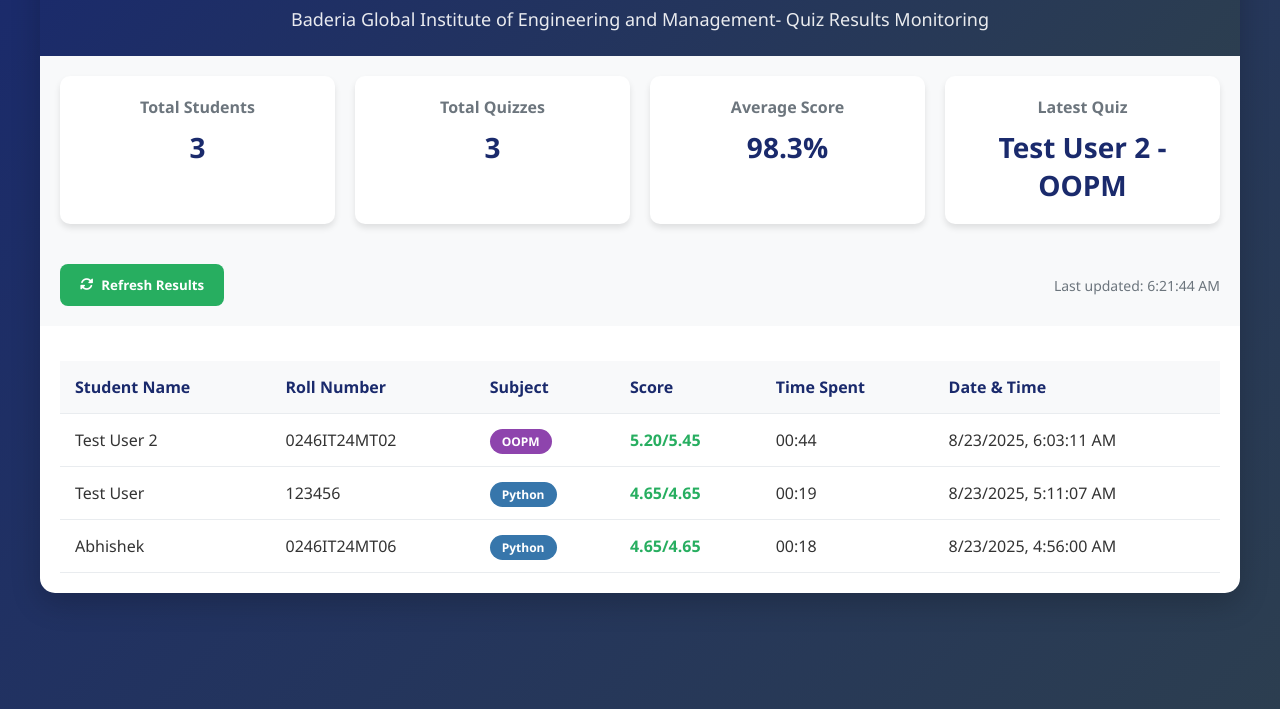
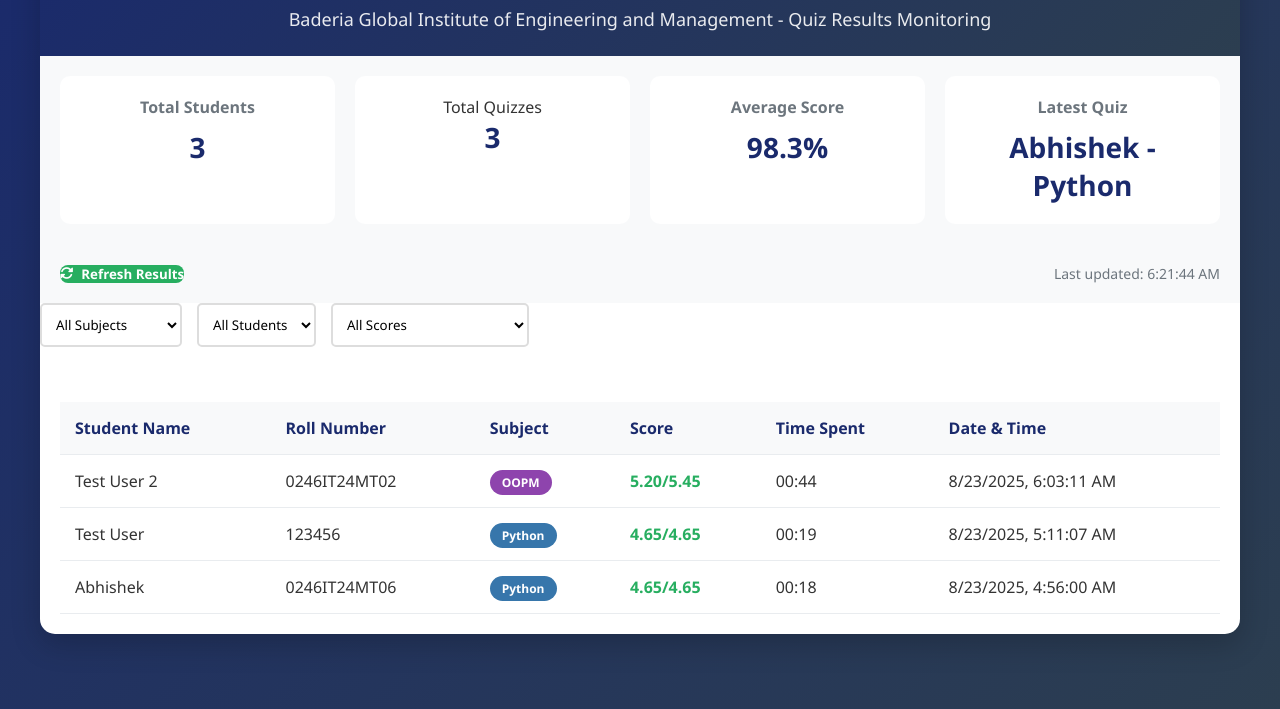
Before and after one commit to abhi1628/Quiz, a plain HTML site: page teacher-dashboard.html in a window 1280 px wide. Shown: the part 91-800 px from the top of the page. Drawn offline with Linux system fonts and the light colour scheme.

Commit message:
Update teacher-dashboard.html

```diff
--- a/teacher-dashboard.html
+++ b/teacher-dashboard.html
@@ -59,6 +59,7 @@
             padding: 20px;
             border-radius: 10px;
             text-align: center;
+            box-shadow: 0 4px极速六合彩
             box-shadow: 0 4px 6px rgba(0, 0, 0, 0.1);
         }
 
@@ -85,6 +86,7 @@
         }
 
         .btn {
+            padding: 12极速六合彩
             padding: 12px 20px;
             background: #3498db;
             color: white;
@@ -165,6 +167,7 @@
         .loading {
             text-align: center;
             padding: 40px;
+            color: #6极速六合彩
             color: #6c757d;
             font-size: 18px;
         }
@@ -174,6 +177,7 @@
             padding: 40px;
             color: #e74c3c;
             background: #fadbd8;
+            border-radius: 10极速六合彩
             border-radius: 10px;
             margin: 20px;
         }
@@ -212,6 +216,20 @@
             color: white;
         }
 
+        .filters {
+            display: flex;
+            gap: 15px;
+            margin-bottom: 20px;
+            flex-wrap: wrap;
+        }
+
+        .filter-select {
+            padding: 10px;
+            border: 2px solid #ddd;
+            border-radius: 5px;
+            background: white;
+        }
+
         @media (max-width: 768px) {
             .stats-cards {
                 grid-template-columns: 1fr;
@@ -222,11 +240,16 @@
                 align-items: stretch;
             }
 
+            .filters {
+                flex-direction: column;
+            }
+
             th, td {
                 padding: 10px;
                 font-size: 14px;
             }
 
+            .header h极速六合彩
             .header h1 {
                 font-size: 24px;
             }
@@ -237,7 +260,7 @@
     <div class="container">
         <div class="header">
             <h1><i class="fas fa-chalkboard-teacher"></i> Teacher Dashboard</h1>
-            <p>Baderia Global Institute of Engineering and Management- Quiz Results Monitoring</p>
+            <p>Baderia Global Institute of Engineering and Management - Quiz Results Monitoring</p>
         </div>
 
         <div class="stats-cards">
@@ -246,7 +269,9 @@
                 <div class="value" id="total-students">0</div>
             </div>
             <div class="stat-card">
+                <h极速六合彩
                 <h3>Total Quizzes</h3>
+                <div class="value"极速六合彩
                 <div class="value" id="total-quizzes">0</div>
             </div>
             <div class="stat-card">
@@ -268,6 +293,27 @@
             </div>
         </div>
 
+        <div class="filters">
+            <select class="filter-select" id="subject-filter" onchange="filterResults()">
+                <option value="all">All Subjects</option>
+                <option value="Python">Python</option>
+                <option value="Data Structures">Data Structures</option>
+                <option value="OOPM">OOPM</option>
+                <option value="C/CPP">C/CPP</option>
+            </select>
+
+            <select class="filter-select" id="student-filter" onchange="filterResults()">
+                <option value="all">All Students</option>
+            </select>
+
+            <select class="filter-select" id="score-filter" onchange="filterResults()">
+                <option value="all">All Scores</option>
+                <option value="high">High Scores (80%+)</option>
+                <option value="medium">Medium Scores (60-79%)</option>
+                <option value="low">Low Scores (Below 60%)</option>
+            </select>
+        </div>
+
         <div class="results-container">
             <div id="loading" class="loading">
                 <i class="fas fa-spinner fa-spin"></i> Loading quiz results...
@@ -275,6 +321,8 @@
             <div id="error" class="error" style="display: none;">
                 <i class="fas fa-exclamation-triangle"></i> Error loading results. Please try again.
             </div>
+            <div id="no-results" class="no-results" style极速六合彩
+            <div id="no极速六合彩
             <div id="no-results" class="no-results" style="display: none;">
                 No quiz results yet. Students' results will appear here.
             </div>
@@ -305,12 +353,15 @@
         const RESULTS_FILE = 'quiz-results.json';
         const RESULTS_URL = `https://raw.githubusercontent.com/${GITHUB_USERNAME}/${REPO_NAME}/main/${RESULTS_FILE}`;
 
+        let allResults = [];
+        let filteredResults = [];
+
         async function loadResults() {
             showLoading();
 
             try {
                 // Load from GitHub
-                const response = await fetch(RESULTS_URL);
+                const response = await fetch(RESULTS_URL + '?t=' + new Date().getTime()); // Cache bust
                 if (!response.ok) {
                     throw new Error(`HTTP error! status: ${response.status}`);
                 }
@@ -319,12 +370,15 @@
 
                 // Load from localStorage (fallback)
                 const localResults = JSON.parse(localStorage.getItem('localQuizResults') || '[]');
-                const allResults = [...results, ...localResults];
+                allResults = [...results, ...localResults];
+
+                console.log('Loaded results:', allResults); // Debug
 
                 if (allResults.length === 0) {
                     showNoResults();
                 } else {
-                    displayResults(allResults);
+                    updateStudentFilter();
+                    filterResults();
                     updateStats(allResults);
                 }
 
@@ -334,6 +388,53 @@
                 console.error('Error loading results:', error);
                 showError();
             }
+        }
+
+        function updateStudentFilter() {
+            const studentFilter = document.getElementById('student-filter');
+            const students = [...new Set(allResults.map(r => r.studentName))].sort();
+
+            studentFilter.innerHTML = '<option value="all">All Students</option>';
+            students.forEach(student => {
+                studentFilter.innerHTML += `<option value="${student}">${student}</option>`;
+            });
+        }
+
+        function filterResults() {
+            const subjectFilter = document.getElementById('subject-filter').value;
+            const studentFilter = document.getElementById('student-filter').value;
+            const scoreFilter = document.getElementById('score-filter').value;
+
+            filteredResults = allResults.filter(result => {
+                // Subject filter
+                if (subjectFilter !== 'all') {
+                    const subjectMatch =
+                        (subjectFilter === 'Python' && result.subject && result.subject.includes('Python')) ||
+                        (subjectFilter === 'Data Structures' && result.subject && result.subject.includes('Data')) ||
+                        (subjectFilter === 'OOPM' && result.subject && (result.subject.includes('OOP') || result.subject === 'OOPM')) ||
+                        (subjectFilter === 'C/CPP' && result.subject && result.subject.includes('C/'));
+
+                    if (!subjectMatch) return false;
+                }
+
+                // Student filter
+                if (studentFilter !== 'all' && result.studentName !== studentFilter) {
+                    return false;
+                }
+
+                // Score filter
+                if (scoreFilter !== 'all' && result.score && result.maxScore) {
+                    const percentage = (parseFloat(result.score) / parseFloat(result.maxScore)) * 100;
+
+                    if (scoreFilter === 'high' && percentage < 80) return false;
+                    if (scoreFilter === 'medium' && (percentage >= 80 || percentage < 60)) return false;
+                    if (scoreFilter === 'low' && percentage >= 60) return false;
+                }
+
+                return true;
+            });
+
+            displayResults(filteredResults);
         }
 
         function displayResults(results) {
@@ -347,7 +448,11 @@
                 const row = document.createElement('tr');
 
                 // Calculate percentage for color coding
-                const percentage = (parseFloat(result.score) / parseFloat(result.maxScore)) * 100;
+                let percentage = 0;
+                if (result.score && result.maxScore) {
+                    percentage = (parseFloat(result.score) / parseFloat(result.maxScore)) * 100;
+                }
+
                 let scoreClass = 'score-medium';
                 if (percentage >= 80) scoreClass = 'score-high';
                 if (percentage < 60) scoreClass = 'score-low';
@@ -356,18 +461,35 @@
                 const subjectClass = getSubjectClass(result.subject);
 
                 row.innerHTML = `
-                    <td>${result.studentName}</td>
-                    <td>${result.rollNumber}</td>
-                    <td><span class="subject-badge ${subjectClass}">${result.subject}</span></td>
-                    <td class="score-cell ${scoreClass}">${result.score}/${result.maxScore}</td>
-                    <td>${result.timeSpent}</td>
-                    <td>${formatDateTime(result.timestamp)}</td>
+                    <td>${result.studentName || 'Unknown'}</td>
+                    <td>${result.rollNumber || 'Unknown'}</td>
+                    <td><span class="subject-badge ${subjectClass}">${result.subject || 'Unknown'}</span></td>
+                    <td class="score-cell ${scoreClass}">${result.score || '0'}/${result.maxScore || '0'}</td>
+                    <td>${result.timeSpent || 'N/A'}</td>
+                    <td>${result.timestamp ? formatDateTime(result.timestamp) : 'N/A'}</td>
                 `;
 
                 tableBody.appendChild(row);
             });
 
-            showResultsTable();
+            if (results.length === 0) {
+                showNoResults();
+            } else {
+                showResultsTable();
+            }
+        }
+
+        function getSubjectClass(subject) {
+            if (!subject) return '';
+
+            const subjectLower = subject.toLowerCase();
+
+            if (subjectLower.includes('python')) return 'subject-python';
+            if (subjectLower.includes('data') || subjectLower.includes('ds')) return 'subject-ds';
+            if (subjectLower.includes('oop') || subjectLower.includes('object')) return 'subject-oopm';
+            if (subjectLower.includes('c') || subjectLower.includes('cpp')) return 'subject-cpp';
+
+            return '';
         }
 
         function updateStats(results) {
@@ -380,10 +502,20 @@
 
             // Average score
             if (results.length > 0) {
-                const totalScore = results.reduce((sum, result) => sum + parseFloat(result.score), 0);
-                const totalMaxScore = results.reduce((sum, result) => sum + parseFloat(result.maxScore), 0);
-                const averagePercentage = ((totalScore / totalMaxScore) * 100).toFixed(1);
-                document.getElementById('average-score').textContent = `${averagePercentage}%`;
+                let totalScore = 0;
+                let totalMaxScore = 0;
+
+                results.forEach(result => {
+                    if (result.score && result.maxScore) {
+                        totalScore += parseFloat(result.score);
+                        totalMaxScore += parseFloat(result.maxScore);
+                    }
+                });
+
+                if (totalMaxScore > 0) {
+                    const averagePercentage = ((totalScore / totalMaxScore) * 100).toFixed(1);
+                    document.getElementById('average-score').textContent = `${averagePercentage}%`;
+                }
             }
 
             // Latest quiz
@@ -394,17 +526,13 @@
             }
         }
 
-        function getSubjectClass(subject) {
-            if (subject.includes('Python')) return 'subject-python';
-            if (subject.includes('Data')) return 'subject-ds';
-            if (subject.includes('OOP')) return 'subject-oopm';
-            if (subject.includes('C/CPP')) return 'subject-cpp';
-            return '';
-        }
-
         function formatDateTime(timestamp) {
-            const date = new Date(timestamp);
-            return date.toLocaleString();
+            try {
+                const date = new Date(timestamp);
+                return date.toLocaleString();
+            } catch (e) {
+                return 'Invalid Date';
+            }
         }
 
         function updateLastUpdated() {
```
